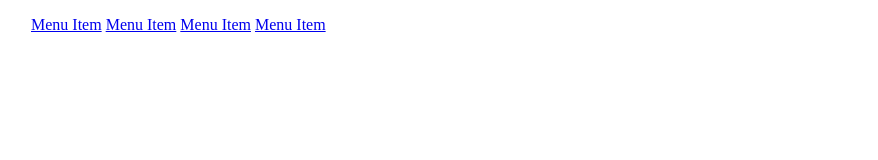
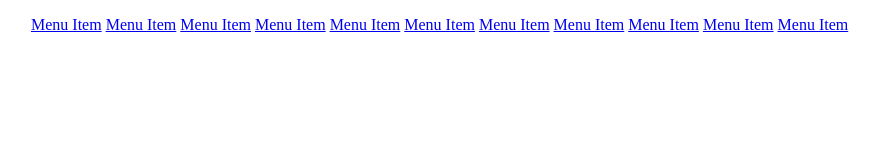
Before and after one commit to moscamoscamosca/tmp, a plain HTML site: page index.html in a window 1280 px wide. Shown: the whole page, without its empty margins (17-895 px from the left). Drawn offline with Linux system fonts and the light colour scheme.

Commit message:
add some menu links

```diff
--- a/index.html
+++ b/index.html
@@ -14,6 +14,13 @@
 				<a href="#" class="header-menu__link">Menu Item</a>
 				<a href="#" class="header-menu__link">Menu Item</a>
 				<a href="#" class="header-menu__link">Menu Item</a>
+				<a href="#" class="header-menu__link">Menu Item</a>
+				<a href="#" class="header-menu__link">Menu Item</a>
+				<a href="#" class="header-menu__link">Menu Item</a>
+				<a href="#" class="header-menu__link">Menu Item</a>
+				<a href="#" class="header-menu__link">Menu Item</a>
+				<a href="#" class="header-menu__link">Menu Item</a>
+				<a href="#" class="header-menu__link">Menu Item</a>
 			</ul>
 		</nav>
 	</header>
```
